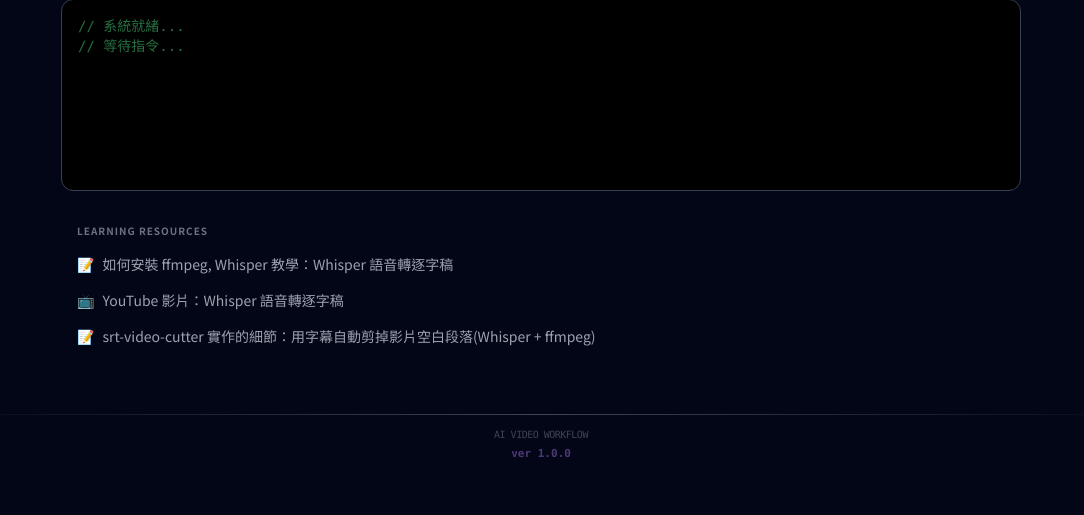
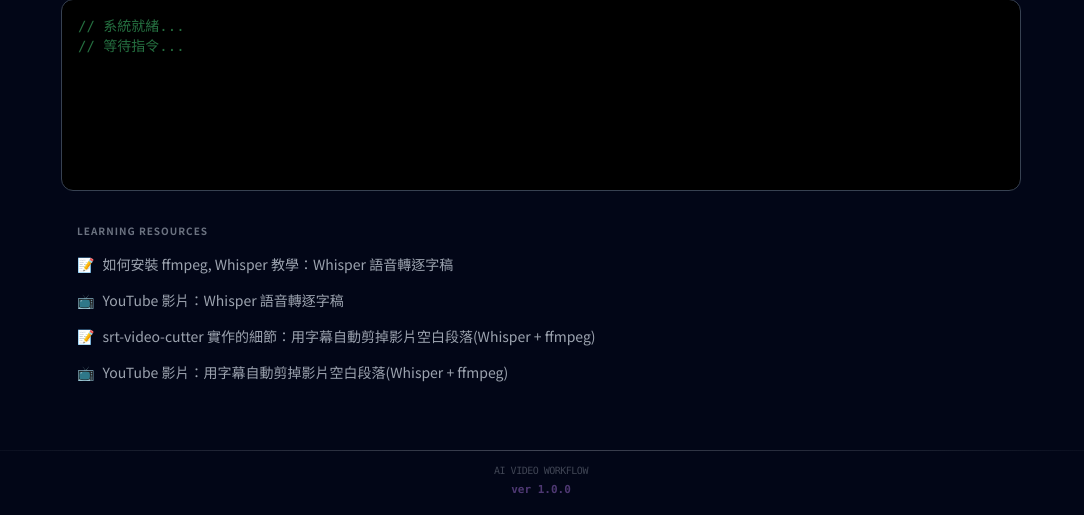
Before and after one commit to max32002/srt-video-cutter, a FastAPI app: page / in a window 1280 px wide. Shown: the part 1023-1538 px from the top of the page, without its empty margins (99-1183 px from the left). Before the commit the page ends 1480 px from the top, so only its background shows below. Run offline with FastAPI, Linux system fonts and the light colour scheme; some libraries are stand-ins or nearby versions.

Commit message:
add learning resource.

```diff
--- a/templates/index.html
+++ b/templates/index.html
@@ -413,6 +413,13 @@
               <span>📝</span>srt-video-cutter 實作的細節：用字幕自動剪掉影片空白段落(Whisper + ffmpeg)
             </a>
           </li>
+          <li>
+            <a href="https://youtu.be/FNh-PhIEBPY" target="_blank"
+              class="flex items-center gap-2 text-sm text-gray-600 dark:text-gray-400 hover:text-red-500 transition-colors px-2 py-1 rounded-md hover:bg-gray-100 dark:hover:bg-slate-800">
+              <span>📺</span> YouTube 影片：用字幕自動剪掉影片空白段落(Whisper + ffmpeg)
+            </a>
+          </li>
+
         </ul>
       </div>
     </main>
```
